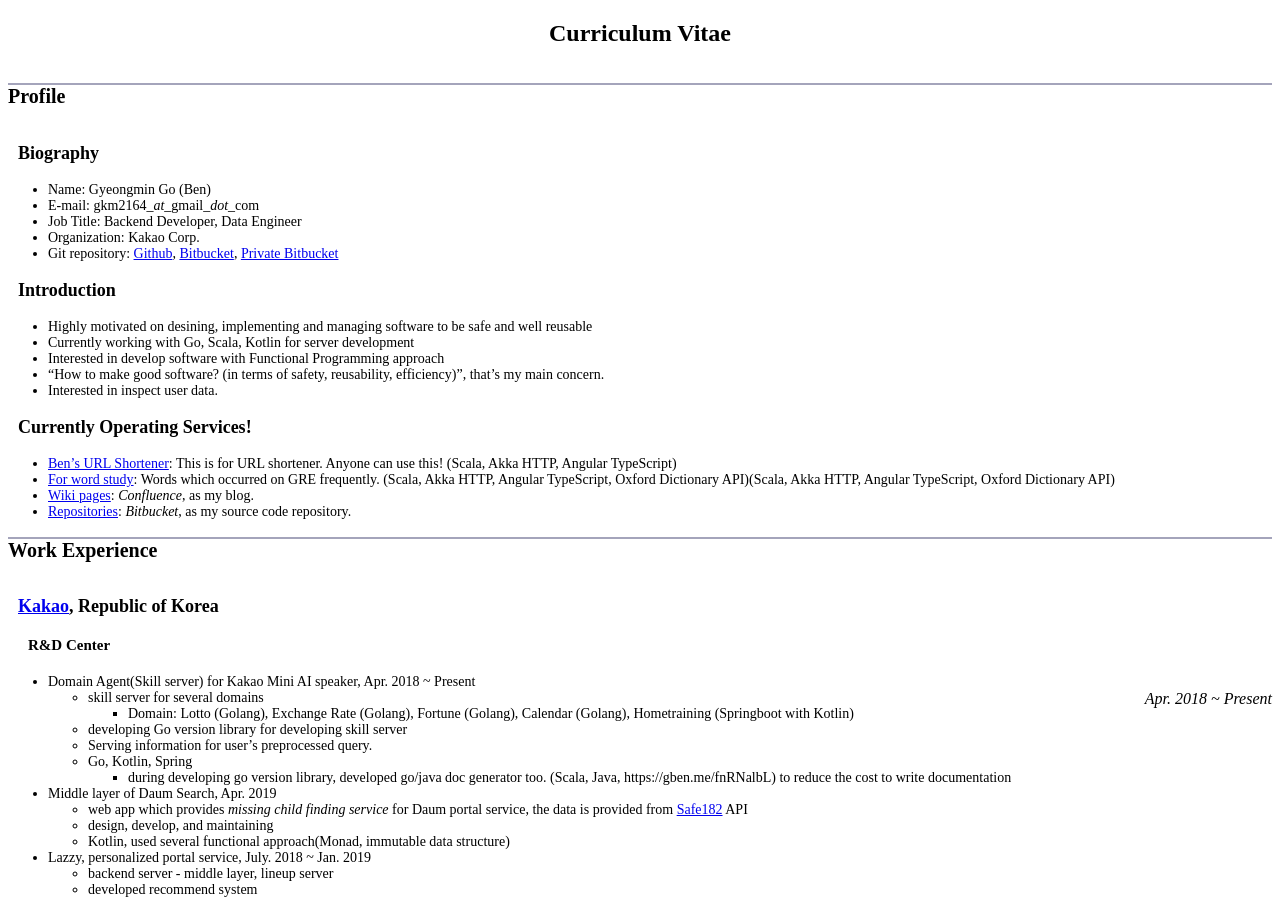
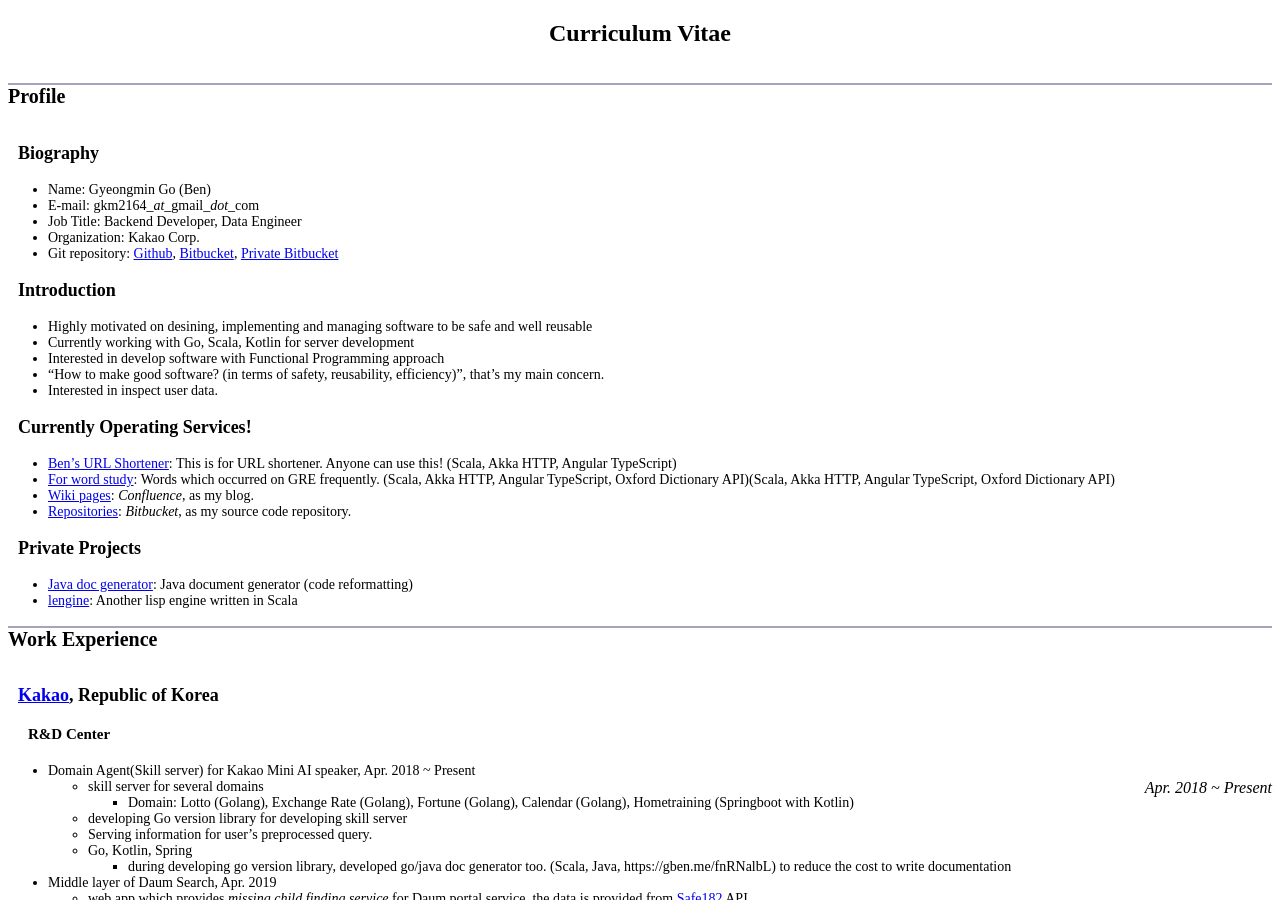
Before and after one commit to gkm2164/gkm2164.github.io, a Jekyll site: the page built from index.md, in a window 1280 px wide and 900 px high. Built offline with Jekyll 4.4.1, drawn with Linux system fonts in a browser that asks for light colours; our own code applies the rules of GitHub Pages for plain Markdown files.

Commit message:
Update index.md

```diff
--- a/index.md
+++ b/index.md
@@ -26,6 +26,10 @@ layout: default
 * [For word study](https://eng.gyeongmin.co): Words which occurred on GRE frequently. (Scala, Akka HTTP, Angular TypeScript, Oxford Dictionary API)(Scala, Akka HTTP, Angular TypeScript, Oxford Dictionary API)
 * [Wiki pages](https://docs.gyeongmin.co): *Confluence*, as my blog.
 * [Repositories](https://vcs.gyeongmin.co): *Bitbucket*,  as my source code repository.
+
+### Private Projects
+* [Java doc generator](https://github.com/gkm2164/java-doc-creator): Java document generator (code reformatting)
+* [lengine](https://github.com/gkm2164/lisp-parser): Another lisp engine written in Scala
 
 ## Work Experience
 
```
